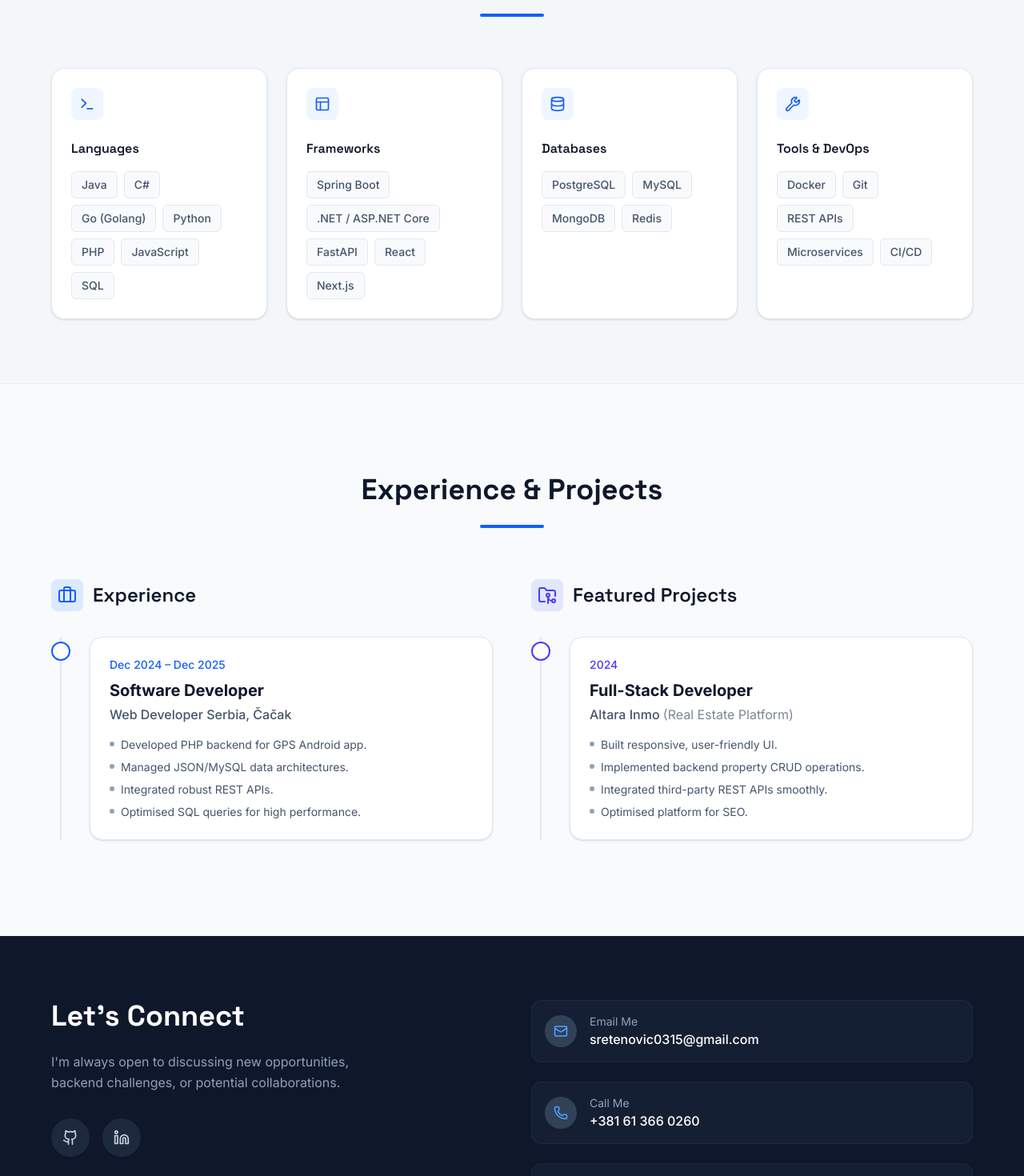
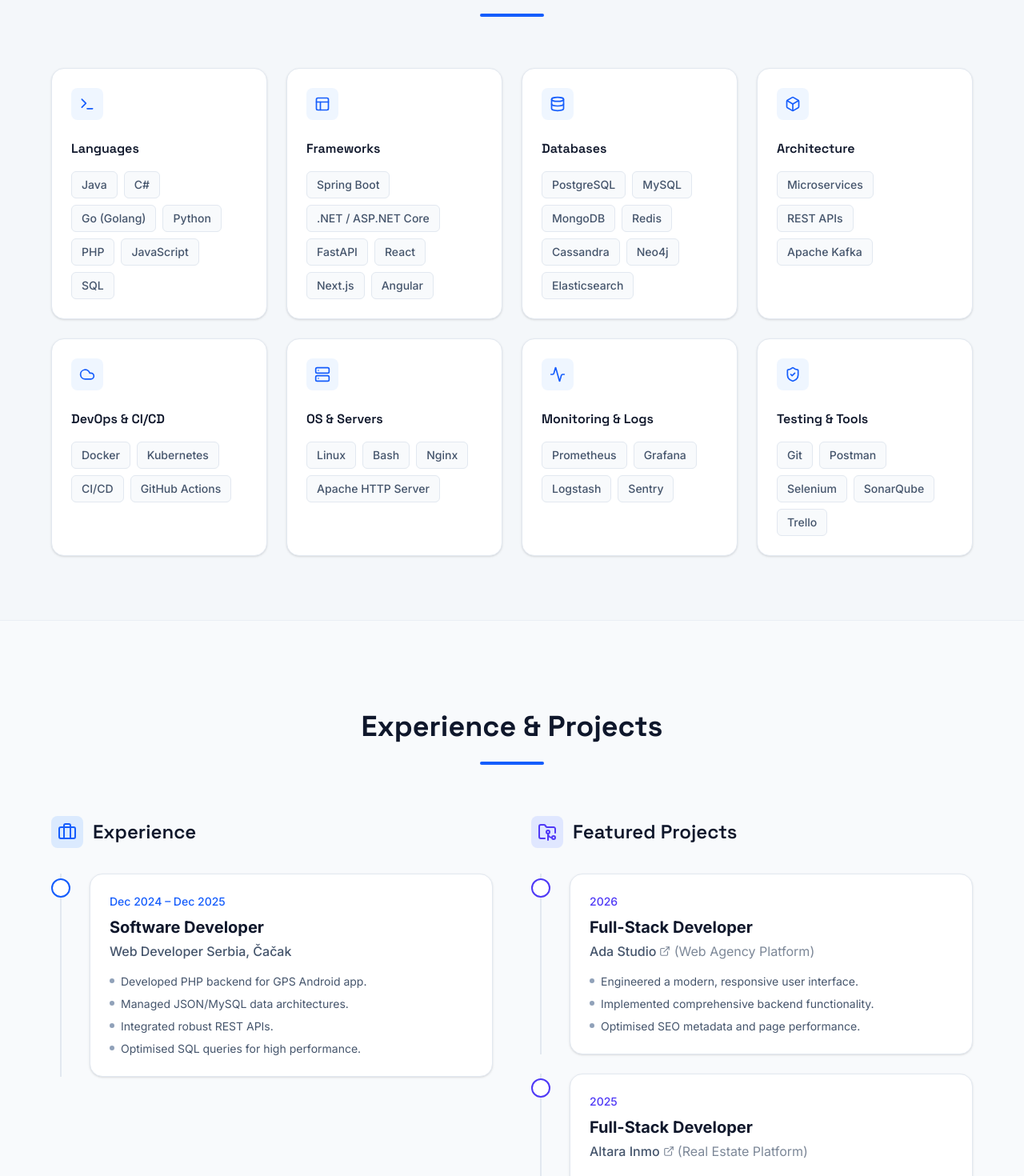
Before and after one commit to Strahinja-Sretenovic/Portfolio, a React (Vite) app: page / in a window 1280 px wide. Shown: the part 1560-3030 px from the top of the page at 80% size. Built offline with nearby package versions, Linux system fonts and the light colour scheme.

Commit message:
feat(portfolio): update experience and expand skills
Add Ada Studio and Taxi Pro GPS projects, and categorize skill set into specialized groups including architecture, monitoring, and infrastructure.

```diff
--- a/src/components/Experience.tsx
+++ b/src/components/Experience.tsx
@@ -1,6 +1,6 @@
 import { motion } from "motion/react";
 import { SectionHeader } from "./SectionHeader";
-import { Briefcase, FolderGit2 } from "lucide-react";
+import { Briefcase, FolderGit2, ExternalLink } from "lucide-react";
 
 export function Experience() {
   const experiences = [
@@ -22,14 +22,39 @@ export function Experience() {
   const projects = [
     {
       title: "Full-Stack Developer",
+      project: "Ada Studio",
+      type: "Web Agency Platform",
+      date: "2026",
+      link: "https://adastudio.rs/",
+      points: [
+        "Engineered a modern, responsive user interface.",
+        "Implemented comprehensive backend functionality.",
+        "Optimised SEO metadata and page performance."
+      ]
+    },
+    {
+      title: "Full-Stack Developer",
       project: "Altara Inmo",
       type: "Real Estate Platform",
-      date: "2024",
+      date: "2025",
+      link: "https://www.altarainmo.com/",
       points: [
         "Built responsive, user-friendly UI.",
         "Implemented backend property CRUD operations.",
         "Integrated third-party REST APIs smoothly.",
         "Optimised platform for SEO."
+      ]
+    },
+    {
+      title: "Full-Stack Developer",
+      project: "Taxi Pro GPS",
+      type: "GPS Tracking App",
+      date: "2025",
+      link: "https://www.taxiprogps.com/",
+      points: [
+        "Developed robust backend for GPS data processing.",
+        "Integrated responsive frontend tracking features.",
+        "Optimised database queries for real-time updates."
       ]
     }
   ];
@@ -106,7 +131,16 @@ export function Experience() {
                     <div className="bg-white dark:bg-[#151515] p-6 rounded-2xl border border-slate-200 dark:border-white/10 shadow-sm ml-4 hover:border-indigo-300 dark:hover:border-indigo-500/30 transition-colors">
                       <span className="text-sm font-medium text-indigo-600 dark:text-indigo-400 mb-2 block">{proj.date}</span>
                       <h4 className="text-xl font-bold text-slate-900 dark:text-white">{proj.title}</h4>
-                      <p className="text-slate-600 dark:text-slate-400 mt-1 font-medium">{proj.project} <span className="font-normal opacity-70">({proj.type})</span></p>
+                      <p className="text-slate-600 dark:text-slate-400 mt-1 font-medium">
+                        {proj.link ? (
+                          <a href={proj.link} target="_blank" rel="noopener noreferrer" className="hover:text-indigo-600 dark:hover:text-indigo-400 transition-colors inline-flex items-center gap-1">
+                            {proj.project} <ExternalLink size={14} className="opacity-70" />
+                          </a>
+                        ) : (
+                          proj.project
+                        )}{" "}
+                        <span className="font-normal opacity-70">({proj.type})</span>
+                      </p>
 
                       <ul className="mt-4 space-y-2">
                         {proj.points.map((point, pIdx) => (
--- a/src/components/Skills.tsx
+++ b/src/components/Skills.tsx
@@ -1,6 +1,6 @@
 import { motion } from "motion/react";
 import { SectionHeader } from "./SectionHeader";
-import { Terminal, Layout, Database, Wrench } from "lucide-react";
+import { Terminal, Layout, Database, Wrench, Cloud, Server, Activity, ShieldCheck, Box } from "lucide-react";
 
 export function Skills() {
   const skillGroups = [
@@ -12,17 +12,37 @@ export function Skills() {
     {
       title: "Frameworks",
       icon: <Layout size={20} />,
-      skills: ["Spring Boot", ".NET / ASP.NET Core", "FastAPI", "React", "Next.js"]
+      skills: ["Spring Boot", ".NET / ASP.NET Core", "FastAPI", "React", "Next.js", "Angular"]
     },
     {
       title: "Databases",
       icon: <Database size={20} />,
-      skills: ["PostgreSQL", "MySQL", "MongoDB", "Redis"]
+      skills: ["PostgreSQL", "MySQL", "MongoDB", "Redis", "Cassandra", "Neo4j", "Elasticsearch"]
     },
     {
-      title: "Tools & DevOps",
-      icon: <Wrench size={20} />,
-      skills: ["Docker", "Git", "REST APIs", "Microservices", "CI/CD"]
+      title: "Architecture",
+      icon: <Box size={20} />,
+      skills: ["Microservices", "REST APIs", "Apache Kafka"]
+    },
+    {
+      title: "DevOps & CI/CD",
+      icon: <Cloud size={20} />,
+      skills: ["Docker", "Kubernetes", "CI/CD", "GitHub Actions"]
+    },
+    {
+      title: "OS & Servers",
+      icon: <Server size={20} />,
+      skills: ["Linux", "Bash", "Nginx", "Apache HTTP Server"]
+    },
+    {
+      title: "Monitoring & Logs",
+      icon: <Activity size={20} />,
+      skills: ["Prometheus", "Grafana", "Logstash", "Sentry"]
+    },
+    {
+      title: "Testing & Tools",
+      icon: <ShieldCheck size={20} />,
+      skills: ["Git", "Postman", "Selenium", "SonarQube", "Trello"]
     }
   ];
 
```
